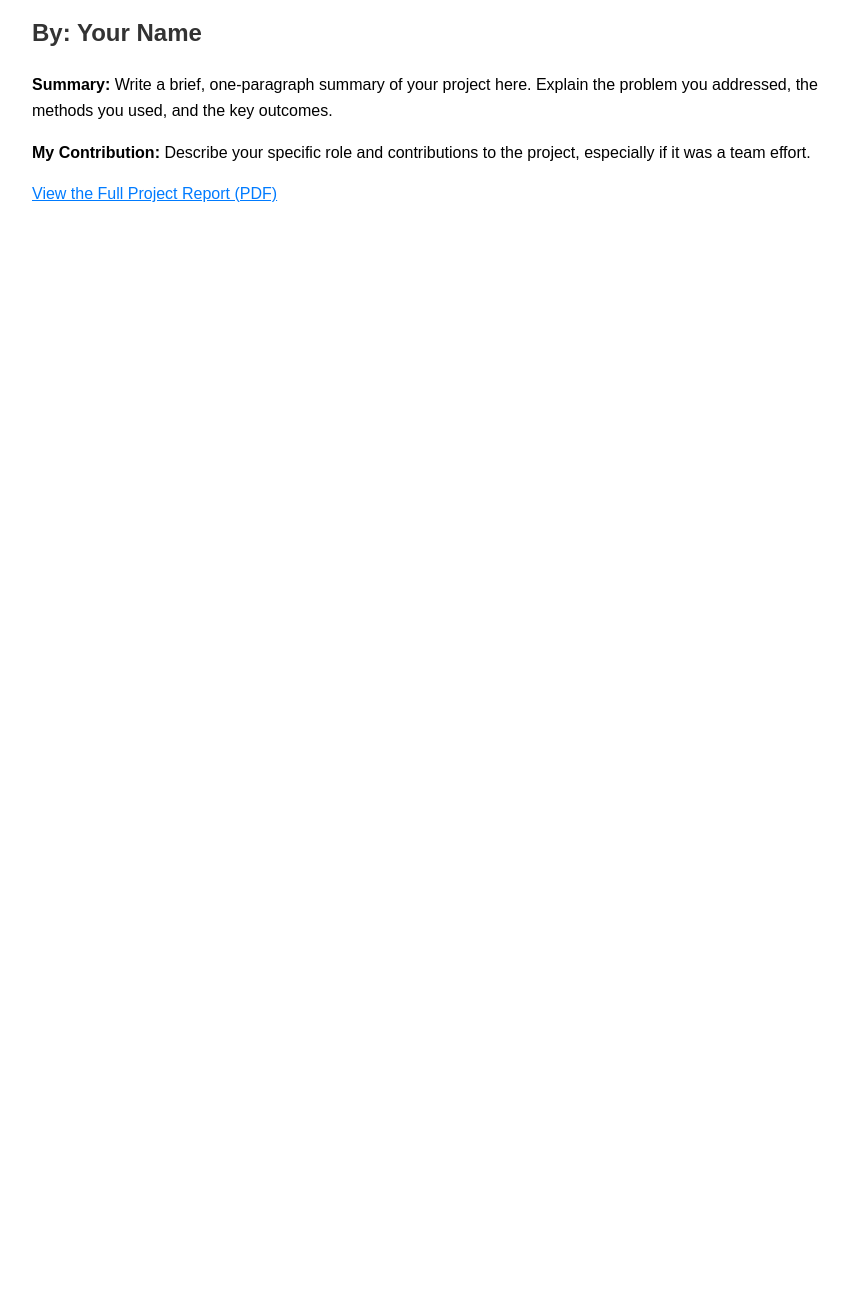
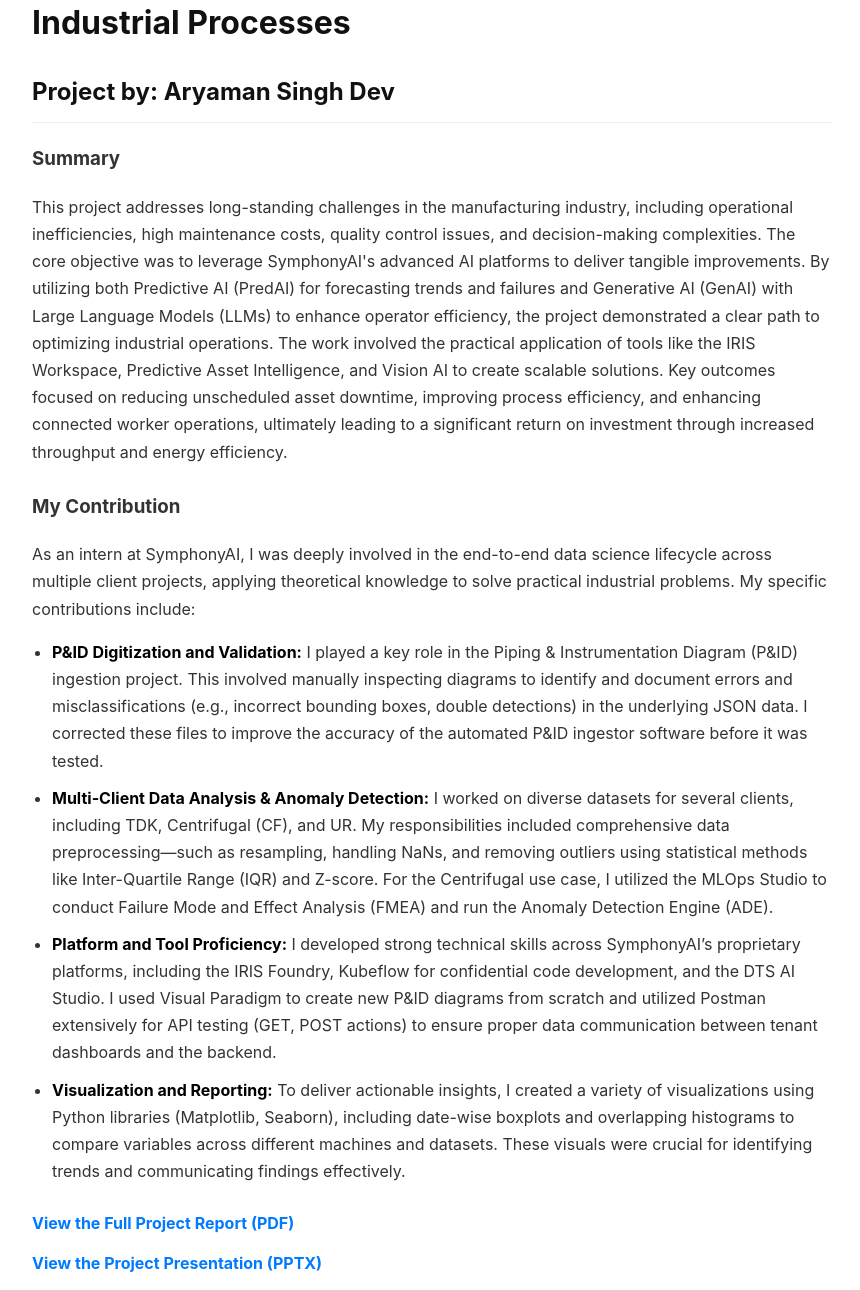
Before and after one commit to dev4-gpt/GenAI-and-PredAI-for-improved-industrial-processes, a plain HTML site: page index.html in a window 1280 px wide. Shown: the part 140-1430 px from the top of the page, without its empty margins (208-1068 px from the left). Before the commit the page ends 800 px from the top, so only its background shows below. Drawn offline with Linux system fonts and the light colour scheme.

Commit message:
Update index.html

```diff
--- a/index.html
+++ b/index.html
@@ -3,24 +3,56 @@
 <head>
     <meta charset="UTF-8">
     <meta name="viewport" content="width=device-width, initial-scale=1.0">
-    <title>Your Project Title</title>
+    <title>AI in Industry Project</title>
     <style>
-        body { font-family: sans-serif; line-height: 1.6; max-width: 800px; margin: 40px auto; padding: 20px; }
-        h1, h2 { color: #333; }
-        a { color: #007BFF; }
+        body { font-family: -apple-system, BlinkMacSystemFont, "Segoe UI", Roboto, Helvetica, Arial, sans-serif; line-height: 1.7; max-width: 800px; margin: 40px auto; padding: 20px; color: #333; }
+        h1, h2 { color: #111; }
+        h1 { font-size: 2em; }
+        h2 { font-size: 1.5em; border-bottom: 1px solid #eee; padding-bottom: 10px; }
+        strong { color: #000; }
+        a { color: #007BFF; text-decoration: none; font-weight: bold; }
+        a:hover { text-decoration: underline; }
+        ul { padding-left: 20px; }
+        li { margin-bottom: 10px; }
+        .section { margin-bottom: 25px; }
+        .links p { margin: 12px 0; }
     </style>
 </head>
 <body>
-    <h1>Project Title: Your Awesome Project</h1>
-    <h2>By: Your Name</h2>
-    <p>
-        <strong>Summary:</strong> Write a brief, one-paragraph summary of your project here. Explain the problem you addressed, the methods you used, and the key outcomes.
-    </p>
-    <p>
-        <strong>My Contribution:</strong> Describe your specific role and contributions to the project, especially if it was a team effort.
-    </p>
-    <p>
-        <a href="Project_Report.pdf" target="_blank">View the Full Project Report (PDF)</a>
-    </p>
+    <h1>Generative and Predictive AI for Improved Industrial Processes</h1>
+    <h2>Project by: Aryaman Singh Dev</h2>
+
+    <div class="section">
+        <h3>Summary</h3>
+        <p>
+            This project addresses long-standing challenges in the manufacturing industry, including operational inefficiencies, high maintenance costs, quality control issues, and decision-making complexities. The core objective was to leverage SymphonyAI's advanced AI platforms to deliver tangible improvements. By utilizing both Predictive AI (PredAI) for forecasting trends and failures  and Generative AI (GenAI) with Large Language Models (LLMs) to enhance operator efficiency, the project demonstrated a clear path to optimizing industrial operations. The work involved the practical application of tools like the IRIS Workspace, Predictive Asset Intelligence, and Vision AI  to create scalable solutions. Key outcomes focused on reducing unscheduled asset downtime, improving process efficiency, and enhancing connected worker operations, ultimately leading to a significant return on investment through increased throughput and energy efficiency.
+        </p>
+    </div>
+
+    <div class="section">
+        <h3>My Contribution</h3>
+        <p>
+            As an intern at SymphonyAI, I was deeply involved in the end-to-end data science lifecycle across multiple client projects, applying theoretical knowledge to solve practical industrial problems. My specific contributions include:
+        </p>
+        <ul>
+            <li>
+                <strong>P&ID Digitization and Validation:</strong> I played a key role in the Piping & Instrumentation Diagram (P&ID) ingestion project. This involved manually inspecting diagrams to identify and document errors and misclassifications (e.g., incorrect bounding boxes, double detections) in the underlying JSON data. I corrected these files to improve the accuracy of the automated P&ID ingestor software before it was tested.
+            </li>
+            <li>
+                <strong>Multi-Client Data Analysis & Anomaly Detection:</strong> I worked on diverse datasets for several clients, including TDK, Centrifugal (CF), and UR. My responsibilities included comprehensive data preprocessing—such as resampling, handling NaNs, and removing outliers using statistical methods like Inter-Quartile Range (IQR) and Z-score. For the Centrifugal use case, I utilized the MLOps Studio to conduct Failure Mode and Effect Analysis (FMEA) and run the Anomaly Detection Engine (ADE).
+            </li>
+            <li>
+                <strong>Platform and Tool Proficiency:</strong> I developed strong technical skills across SymphonyAI’s proprietary platforms, including the IRIS Foundry, Kubeflow for confidential code development, and the DTS AI Studio. I used Visual Paradigm to create new P&ID diagrams from scratch  and utilized Postman extensively for API testing (GET, POST actions) to ensure proper data communication between tenant dashboards and the backend.
+            </li>
+            <li>
+                <strong>Visualization and Reporting:</strong> To deliver actionable insights, I created a variety of visualizations using Python libraries (Matplotlib, Seaborn), including date-wise boxplots and overlapping histograms to compare variables across different machines and datasets. These visuals were crucial for identifying trends and communicating findings effectively.
+            </li>
+        </ul>
+    </div>
+
+    <div class="links">
+        <p><a href="Project_Report.pdf" target="_blank">View the Full Project Report (PDF)</a></p>
+        <p><a href="Project_Presentation.pptx" target="_blank">View the Project Presentation (PPTX)</a></p>
+    </div>
 </body>
 </html>
```
